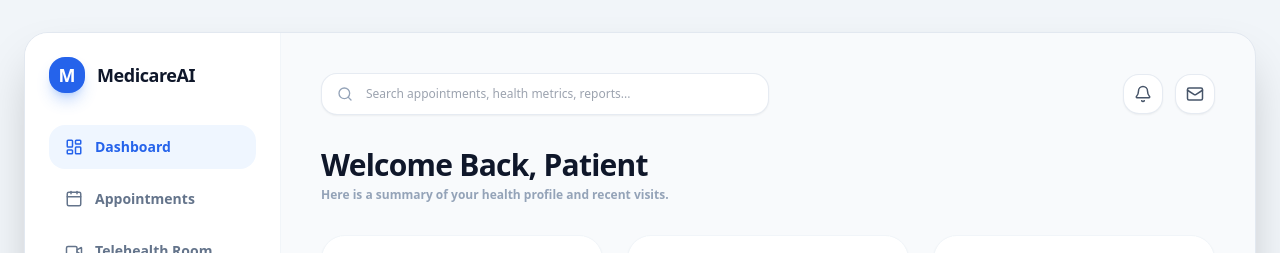
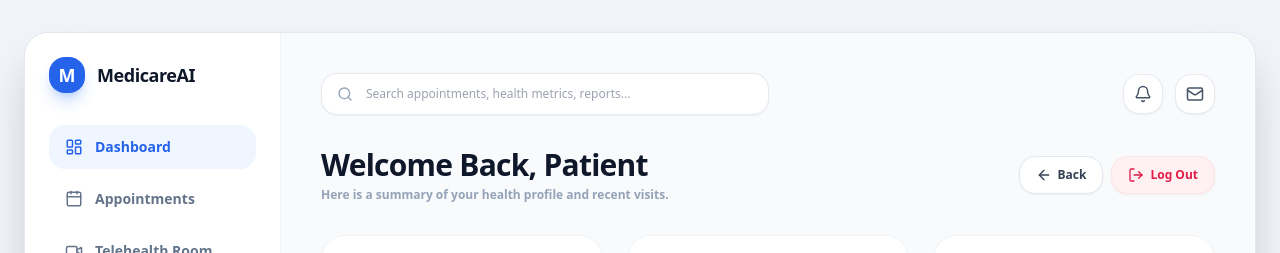
Before and after one commit to mugwe88-ops/MedicareAI, a Next.js app in the folder frontend/: page /patient/dashboard in a window 1280 px wide. Shown: the top 253 px of the page. Built offline with nearby package versions, Linux system fonts and the light colour scheme.

Commit message:
feat: update doctor dashboard with unified workflow and modals

```diff
--- a/frontend/app/patient/dashboard/appointments/page.tsx
+++ b/frontend/app/patient/dashboard/appointments/page.tsx
@@ -2,7 +2,7 @@
 
 import { useState, useEffect } from "react";
 import { useRouter } from "next/navigation";
-import { Calendar, Video, Plus, Clock } from "lucide-react";
+import { Calendar, Video, Plus, Clock, ArrowLeft, LogOut } from "lucide-react";
 
 interface Appointment {
   id: number;
@@ -49,6 +49,12 @@ export default function PatientAppointmentsPage() {
     }
   };
 
+  const handleLogout = () => {
+    localStorage.removeItem("token");
+    localStorage.removeItem("user");
+    router.push("/login");
+  };
+
   const getStatusBadge = (status: string) => {
     const s = status ? status.toLowerCase() : "pending";
     if (s === "confirmed") {
@@ -64,7 +70,23 @@ export default function PatientAppointmentsPage() {
   };
 
   return (
-    <div className="space-y-8">
+    <div className="space-y-6">
+      {/* Top Actions Row: Back & Log Out */}
+      <div className="flex items-center justify-between">
+        <button
+          onClick={() => router.back()}
+          className="inline-flex items-center gap-1.5 px-4 py-2 bg-white border border-slate-200 text-slate-700 hover:bg-slate-50 rounded-xl text-xs font-bold transition shadow-sm cursor-pointer"
+        >
+          <ArrowLeft size={16} /> Back
+        </button>
+        <button
+          onClick={handleLogout}
+          className="inline-flex items-center gap-1.5 px-4 py-2 bg-rose-50 border border-rose-100 text-rose-600 hover:bg-rose-100 rounded-xl text-xs font-bold transition cursor-pointer"
+        >
+          <LogOut size={16} /> Log Out
+        </button>
+      </div>
+
       {/* Header Banner */}
       <div className="flex flex-col md:flex-row md:items-center justify-between gap-4">
         <div>
--- a/frontend/app/patient/dashboard/page.tsx
+++ b/frontend/app/patient/dashboard/page.tsx
@@ -4,7 +4,7 @@ import { useState, useEffect } from "react";
 import { useRouter } from "next/navigation";
 import {
   Heart, Activity, TrendingUp, Calendar, FileText,
-  ArrowRight, ShieldCheck, User
+  ArrowRight, ShieldCheck, User, LogOut, ArrowLeft
 } from "lucide-react";
 
 export default function PatientDashboardPage() {
@@ -18,9 +18,18 @@ export default function PatientDashboardPage() {
     }
   }, []);
 
+  const handleLogout = () => {
+    localStorage.removeItem("token");
+    localStorage.removeItem("user");
+    localStorage.removeItem("userName");
+    localStorage.removeItem("patient_name");
+    router.push("/login");
+  };
+
   return (
     <div className="space-y-8">
-      {/* Welcome Banner */}
+      {/* Top Header Row with Welcome Banner & Action Buttons */}
+      <div className="flex flex-col md:flex-row md:items-center justify-between gap-4">
         <div>
           <h1 className="text-3xl font-black text-slate-900 tracking-tight">
             Welcome Back, {userName}
@@ -28,6 +37,23 @@ export default function PatientDashboardPage() {
           <p className="text-xs font-bold text-slate-400 mt-1">
             Here is a summary of your health profile and recent visits.
           </p>
+        </div>
+
+        {/* Navigation / Session Actions */}
+        <div className="flex items-center gap-2 self-start md:self-auto">
+          <button
+            onClick={() => router.back()}
+            className="inline-flex items-center gap-1.5 px-4 py-2.5 bg-white border border-slate-200 text-slate-700 hover:bg-slate-50 rounded-2xl text-xs font-bold transition shadow-sm cursor-pointer"
+          >
+            <ArrowLeft size={16} /> Back
+          </button>
+          <button
+            onClick={handleLogout}
+            className="inline-flex items-center gap-1.5 px-4 py-2.5 bg-rose-50 border border-rose-100 text-rose-600 hover:bg-rose-100 rounded-2xl text-xs font-bold transition cursor-pointer shadow-sm"
+          >
+            <LogOut size={16} /> Log Out
+          </button>
+        </div>
       </div>
 
       {/* Main Stats / Overview Grid */}
```
Lines whose indentation alone changed are shown as unchanged.
